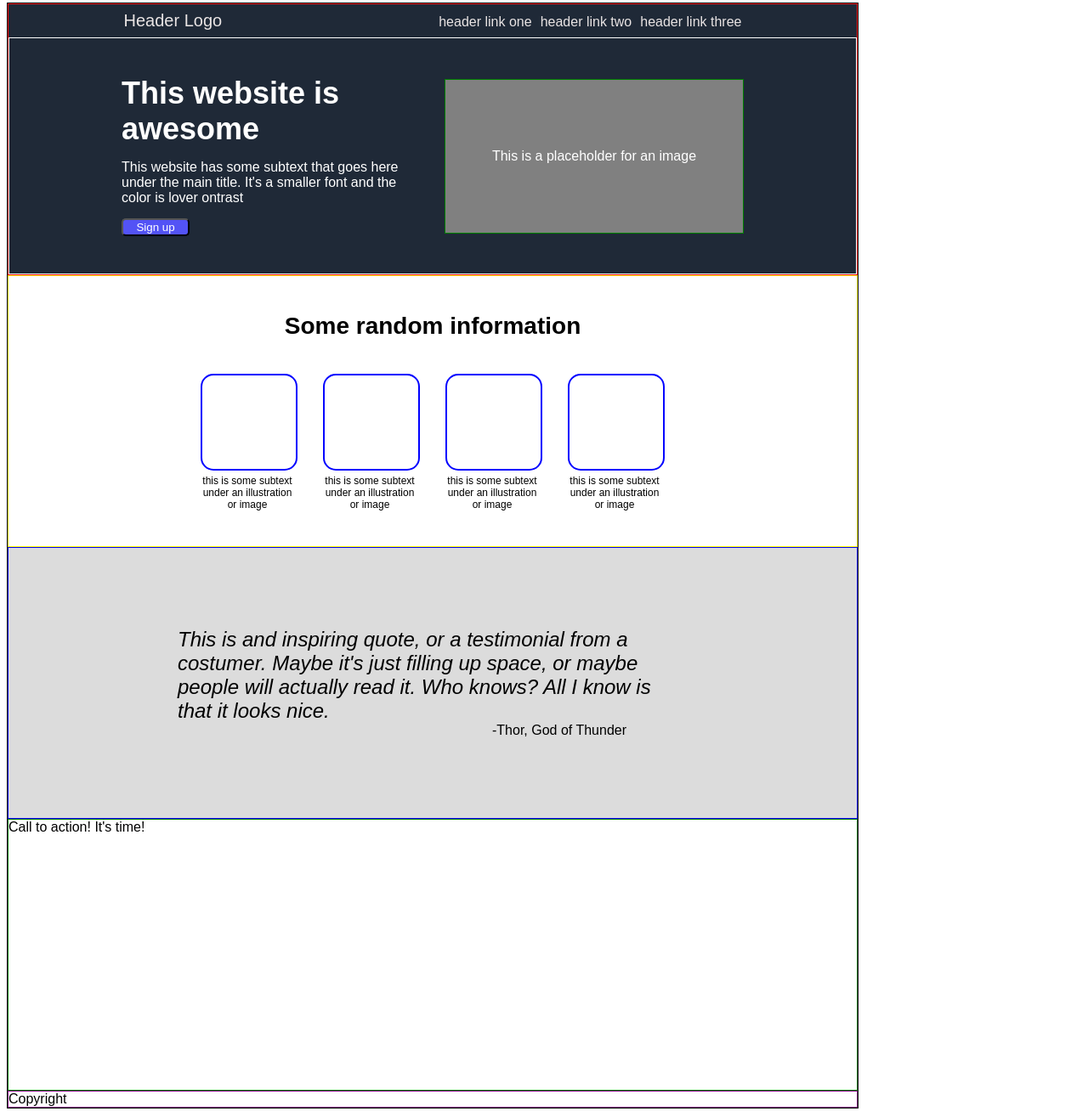
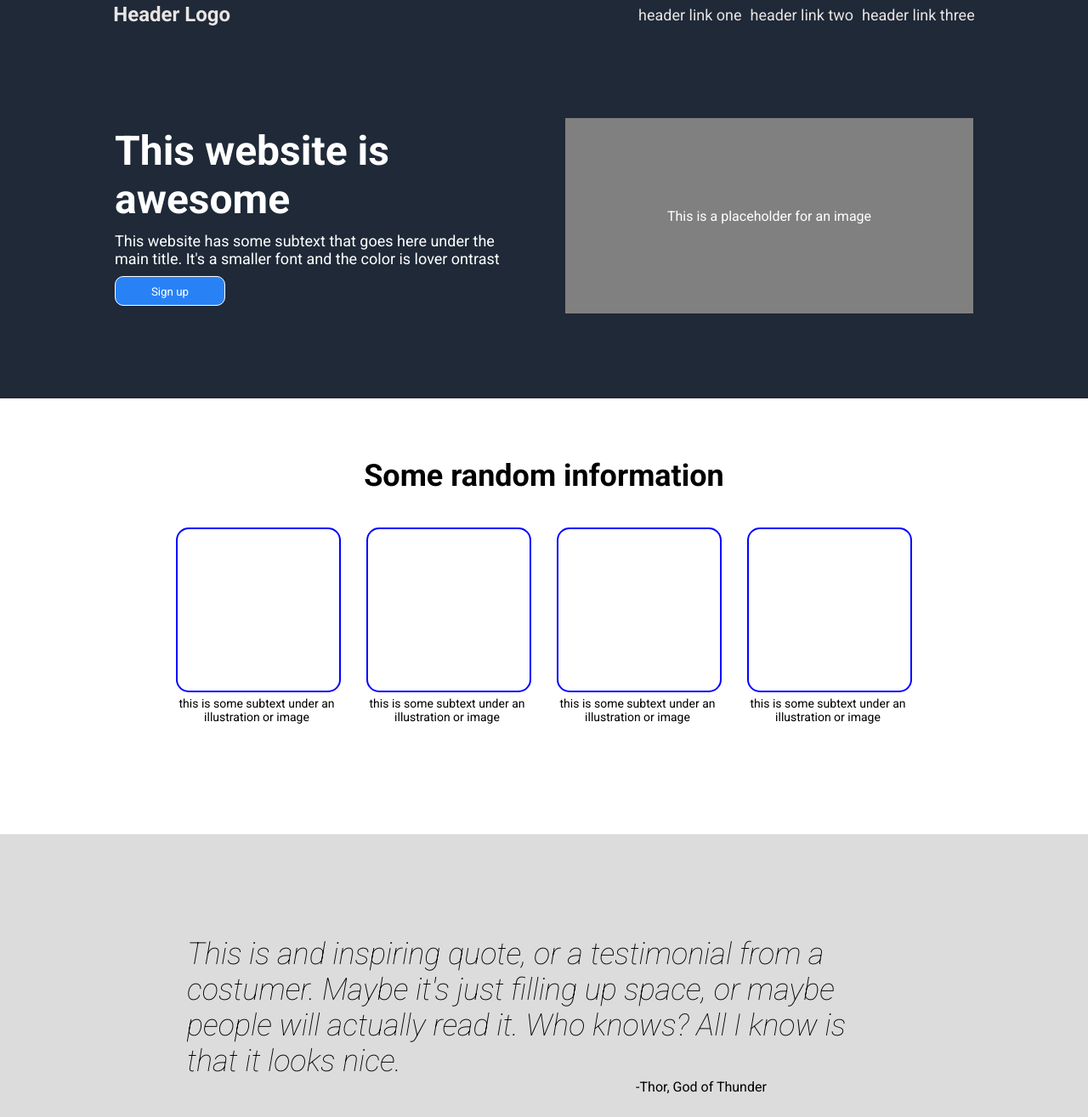
Before and after one commit to WraithyDevelops/landing-page, a plain HTML site: page index.html in a window 1280 px wide. Shown: the part 5-1320 px from the top of the page at 85% size. Drawn offline with Linux system fonts and the light colour scheme.

Commit message:
CSS Flexbox overhaul of HTML structure
Used the CSS Flexbox style to design and arrange the main sub-sections
of our site.

```diff
--- a/index.html
+++ b/index.html
@@ -4,6 +4,9 @@
     <meta charset="UTF-8">
     <meta http-equiv="X-UA-Compatible" content="IE=edge">
     <meta name="viewport" content="width=device-width, initial-scale=1.0">
+    <link rel="preconnect" href="https://fonts.googleapis.com">
+    <link rel="preconnect" href="https://fonts.gstatic.com" crossorigin>
+    <link href="https://fonts.googleapis.com/css2?family=Roboto:ital,wght@0,100;0,300;0,400;0,500;0,700;0,900;1,100;1,300;1,400;1,500;1,700;1,900&display=swap" rel="stylesheet">
     <link rel="stylesheet" href="styles.css">
     <title>Document</title>
 </head>
@@ -30,7 +33,7 @@
             </div>
         </div>
         <div class="body-container-start">
-            <div class =header-text>Some random information</div>
+            <div class="header-text">Some random information</div>
             <div class="illustration-images">
                     <div class="image">
                         <div class="image-filler"></div>
@@ -57,10 +60,16 @@
             <div class="signed">-Thor, God of Thunder</div>
         </div>
         <div class="body-container-end">
-            <div class="signup">Call to action! It's time!</div>
+            <div class="body-container-end-box">
+                <div class="box-text">
+                    <div class="signup">Call to action! It's time!</div>
+                    <div>Sign up for our product by clicking that button right over there!</div>
+                </div>
+                <button>Sign up</button>
+            </div>
         </div>
         <div class="footer-container">
-            <div class="footer">Copyright</div>
+            <div class="footer">Copyright © The Odin Project 2024</div>
         </div>
     </div>
 </body>
--- a/styles.css
+++ b/styles.css
@@ -1,53 +1,51 @@
 * {
-  font-family: sans-serif;
+  font-family: roboto;
+}
+
+body {
+  height:100vh;
+  margin:0;
+  padding:0;
 }
 
 .container {
-  width:1000px;
-  height:1300px;
-  border: 1px solid black;
   display: flex;
+  justify-content: center;
   flex-direction: column;
 }
 
 .header-container {
- border: 1px solid red;
  background-color: #1F2937 ;
  color: white;
  display: flex;
  flex-direction: column;
- flex:1;
-}
-
-.body-container-start {
-border: 1px solid yellow;
-flex:1;
-}
-
-.quote-container {
-  border: 1px solid blue;
-  flex: 1;
+ justify-content: space-evenly;
+ flex-basis: 100%;
 }
 
 .body-container-end {
-  border:1px solid green;
   flex:1;
-}
-
-.footer-container {
-  border: 1px solid purple;
 }
 
 .header-container-nav {
   display: flex;
-  justify-content: space-around;
+  justify-content: center;
   padding: 8px;
-  align-items: baseline;
+  align-items: center;
+  flex-basis: 100%;
 }
 
-.header-links {
+.header-container-nav .header-links {
   display: flex;
   gap: 10px;
+  flex-shrink: 0;
+  margin-left: 480px;
+  font-size: 18px;
+}
+
+.header-container-nav .header-logo {
+  display: flex;
+  flex-shrink: 0;
 }
 
 ul {
@@ -62,37 +60,37 @@ ul {
  }
 
  .header-container-content {
-  border: 1px solid white;
   display: flex;
   justify-content: center;
   align-items: center;
-  gap: 30px;
-  flex: 3;
+  gap: 50px;
+  padding: 100px;
  }
 
  .header-container-content .right-content {
   display: flex;
   align-items: center;
-  justify-content:space-evenly;
-  width: 350px;
-  height: 180px;
-  border: 1px solid green;
+  justify-content: center;
+  width: 480px;
+  height: 230px;
   background-color: gray ;
+  flex-shrink: 0;
  }
 
  .header-container-content .left-content {
   display: flex;
   flex-direction: column;
-  align-items: flex-start;
   justify-content:center;
-  gap:15px;
-  width: 350px;
-  height: 180px;
+  width: 480px;
+  height: 230px;
+  gap: 10px;
+  flex-shrink: 0;
+  font-size: 18px;
  }
 
  .header-container-content .left-content .h1-bold {
   font-weight: bold;
-  font-size: 36px;
+  font-size: 48px;
  }
 
  .body-container-start {
@@ -100,14 +98,16 @@ ul {
   flex-direction: column;
   align-items: center;
   justify-content: center;
+  padding: 50px;
  }
 
  .header-text {
   display: flex;
   margin-bottom: 40px;
   font-weight:bolder;
-  font-size: 28px;
-
+  font-size: 36px;
+  margin-top: 20px;
+  margin-bottom: 40px;
  }
 
  .illustration-images {
@@ -116,16 +116,17 @@ ul {
  }
 
  .illustration-images .image-filler {
-  height: 110px;
-  width: 110px;
+  height: 190px;
+  width: 190px;
   border: 2px solid blue;
   border-radius: 15px;
  }
 
  .image .text {
   text-align: center;
-  font-size: 12px;
-  width: 110px;
+  font-size: 14px;
+  width: 190px;
+  margin-bottom: 80px;
  }
 
  .image {
@@ -135,10 +136,11 @@ ul {
  }
 
  .button {
-  background-color: #5353f5;
+  background-color: #2882F6;
   color:white;
-  border-radius: 5px;
-  width: 80px;
+  border-radius: 10px;
+  width: 130px;
+  height: 35px;
  }
 
  .quote-container {
@@ -147,23 +149,73 @@ ul {
   flex-direction: column;
   justify-content: center;
   align-items: center;
+  padding: 120px;
  }
 
  .quote-container .quote {
-  width: 600px;
-  font-size: 24px;
+  width: 840px;
+  font-size: 36px;
   font-style: italic;
   font-weight: lighter;
  }
 
  .quote-container .signed {
   display: flex;
-  align-self: flex-end;
+  align-self: center;
   justify-content: center;
+  margin-left:420px;
   width: 600px;
   padding-right: 50px;
  }
 
  .header-logo a {
+  font-size: 24px;
+  font-weight: bold;
+ }
+
+ .body-container-end {
+  display: flex;
+  justify-content: center;
+  align-items: center;
+  padding: 150px;
+}
+
+ .body-container-end-box {
+  background-color: #3882F6;
+  display: flex;
+  justify-content: center;
+  align-items: center;
+  width: 1025px;
+  height: 130px;
+  border-radius: 15px;
+  gap:190px;
+ }
+
+ .box-text {
+  display: flex;
+  flex-direction: column;
+  color: white;
+ }
+
+ .box-text .signup {
+  font-weight: bold;
   font-size: 20px;
  }
+
+ button {
+  background-color: #3882F6;
+  color: white;
+  width: 120px;
+  padding: 10px;
+  border-radius: 4px;
+  border: 1px solid white;
+ }
+
+ .footer-container {
+  background-color: #1F2937 ;
+  display: flex;
+  justify-content: center;
+  align-items: center;
+  color: white;
+  padding: 40px;
+ }
```
